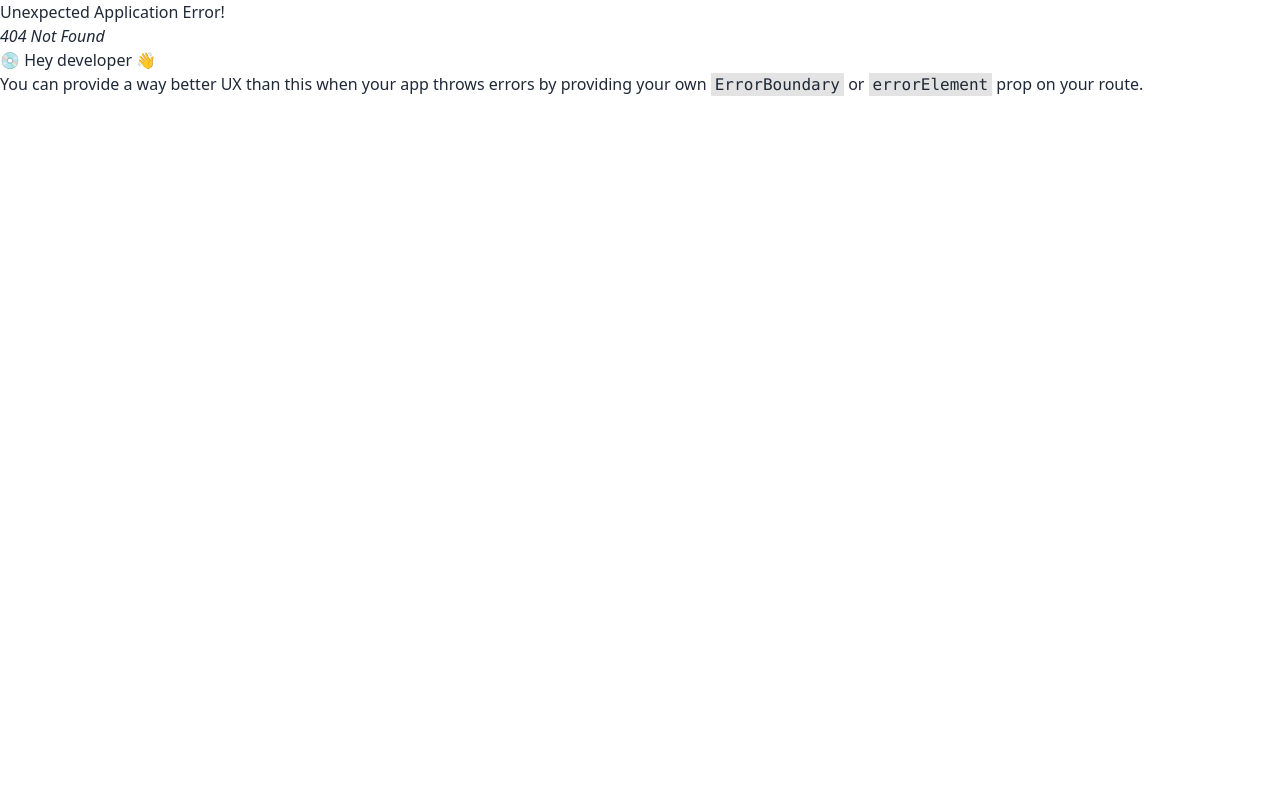
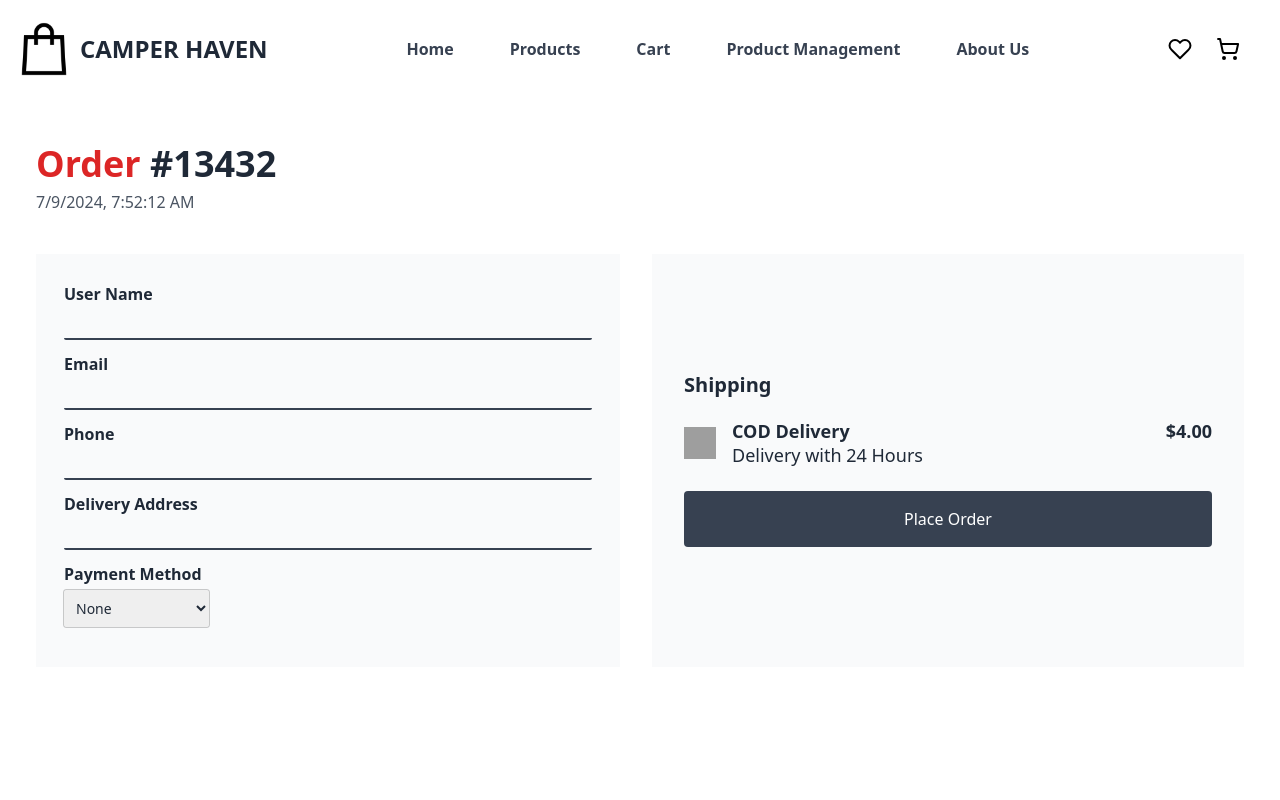
Before and after one commit to mohadeb550/Camper-Haven, a React (Vite) app: page /checkout in a window 1280 px wide. Before the commit this address had no page. Shown: the top 800 px of the page. Built offline with nearby package versions, Linux system fonts and the light colour scheme; grey boxes are pictures that could not be loaded.

Commit message:
added checkout page

```diff
--- a/src/pages/Cart.tsx
+++ b/src/pages/Cart.tsx
@@ -3,6 +3,8 @@ import { RxCross2} from "react-icons/rx";
 import { useAppDispatch, useAppSelector } from "../redux/hooks";
 import { changeQuantity, removeProductFromCart, TCartItem } from "../redux/features/cart/cartSlice";
 import Swal from "sweetalert2";
+import { Link } from "react-router-dom";
+import Container from "../components/layout/Container";
 
 
 
@@ -17,6 +19,7 @@ export default function Cart() {
       const totalPrice = cartItems?.reduce((prevValue, currentValue: TCartItem) => prevValue + (currentValue.quantity * currentValue.price), 0);
       setTotal(totalPrice);
     },[cartItems])
+
 
     const handleChangeQuantity = (productId: string, type: string) => {
       dispatch(changeQuantity({
@@ -51,7 +54,8 @@ export default function Cart() {
 
 
   return (
-   <section className="max-w-[1300px] mx-auto px-4 my-2 md:my-6 lg:my-10 mb-10">
+ <Container>
+    <section className=" my-2 md:my-6 lg:my-10 mb-10">
 
 <div className="flex justify-center items-center mb-6">
 <h2 className="text-2xl md:text-3xl font-extrabold text-gray-700 "> Cart </h2>
@@ -60,8 +64,8 @@ export default function Cart() {
 {/* {isLoading && <span className="loading loading-dots text-orange-600/80 w-10 md:w-14 relative left-2/4"></span> } */}
 
 <div className="flex flex-col">
-  <div className="overflow-x-auto sm:-mx-6 lg:-mx-8">
-    <div className="inline-block min-w-full py-2 sm:px-6 lg:px-8">
+<div className="overflow-x-auto ">
+ <div className="inline-block min-w-full py-2">
    <div className="overflow-hidden">
      <table
        className="min-w-full border text-center text-sm font-light dark:border-neutral-500">
@@ -150,7 +154,9 @@ export default function Cart() {
 </div>
 </div>
 
-<button className="bg-gray-700 rounded-md py-3 px-8 my-4 text-white font-semibold transition-all hover:bg-red-600 text-sm md:text-lg">Place Order</button>
+<Link to={'/checkout'}>
+<button className="bg-gray-700 rounded-md py-3 px-8 my-4 text-white font-semibold transition-all hover:bg-[#471276] text-sm md:text-lg">Place Order</button></Link>
 </section>
+ </Container>
   )
 }
--- /dev/null
+++ b/src/pages/Checkout.tsx
@@ -0,0 +1,99 @@
+
+import { useForm } from 'react-hook-form';
+import Container from '../components/layout/Container';
+import { useNavigate } from 'react-router-dom';
+
+
+const Checkout = () => {
+    const { register, handleSubmit } = useForm();
+    const navigate = useNavigate();
+
+    const onSubmit = (data) => {
+        navigate('/order-successful')
+    }
+
+    return (
+        <Container>
+        <div className="py-14 px-4 md:px-6 2xl:px-20 2xl:container 2xl:mx-auto">
+
+            <div className="flex justify-start item-start space-y-2 flex-col ">
+                <h1 className="text-3xl lg:text-4xl font-semibold leading-7 lg:leading-9  text-gray-800"> <span className="text-red-600">Order </span>#13432</h1>
+                <p className="text-base font-medium leading-6 text-gray-600"> {new Date().toLocaleString()} </p>
+            </div>
+
+
+            <div className="mt-10 flex flex-col xl:flex-row jusitfy-center items-stretch  w-full xl:space-x-8 space-y-4 md:space-y-6 xl:space-y-0">
+                <div className="flex flex-col justify-start items-start w-full space-y-4 md:space-y-6 xl:space-y-8">
+
+                    <div className="flex justify-center md:flex-row flex-col items-stretch w-full space-y-4 md:space-y-0 md:space-x-6 xl:space-x-8">
+
+                         {/* collect user info  */}
+            <form className="flex flex-col lg:flex-row justify-between items-center w-full gap-2 lg:gap-5 xl:gap-8  rounded-md " onSubmit={handleSubmit(onSubmit)}>
+
+<section className='flex-1 w-full bg-gray-50 p-7'>
+    <div className="flex flex-col justify-start items-start mb-3">
+<label className="font-semibold">User Name</label>
+<input type="text" className="bg-transparent outline-none border-b-2 border-gray-700 focus:border-blue-600 w-full py-1 rounded-sm" {...register("userName")} />
+</div>
+
+<div className="flex flex-col justify-start items-start mb-3">
+<label className="font-semibold">Email</label>
+<input type="text" className="bg-transparent outline-none border-b-2 border-gray-700 focus:border-blue-600 w-full py-1 rounded-sm" {...register("email")} />
+</div>
+
+<div className="flex flex-col justify-start items-start mb-3">
+<label className="font-semibold">Phone</label>
+<input type="text" className="bg-transparent outline-none border-b-2 border-gray-700 focus:border-blue-600 w-full py-1 rounded-sm" {...register("phone")} />
+</div>
+
+<div className="flex flex-col justify-start items-start mb-3">
+<label className="font-semibold">Delivery Address</label>
+<input type="text" className="bg-transparent outline-none border-b-2 border-gray-700 focus:border-blue-600 w-full py-1 rounded-sm" {...register("deliveryAddress")} />
+</div>
+
+<div className="flex flex-col justify-start items-start mb-3">
+<label className="font-semibold">Payment Method</label>
+<select className=" max-w-xs outline p-2 mt-1 outline-black/20 rounded-sm outline-1 text-xs md:text-sm " {...register("paymentMethod")} >
+              <option disabled selected>None</option>
+              <option value='cod'>Cash on delivery</option>
+              <option value='stripe'>Strip Payment</option>
+        </select>
+</div>
+
+</section>
+
+
+<div className="flex-1 w-full h-full flex flex-col justify-center px-4 py-6 md:p-6 xl:p-8 space-y-6   bg-gray-50">
+                            <h3 className="text-xl font-semibold leading-5 text-gray-800">Shipping</h3>
+                            <div className="flex justify-between items-start w-full">
+                                <div className="flex justify-center items-center space-x-4">
+                                    <div className="w-8 h-8">
+                                        <img className="w-full h-full" alt="logo" src="https://i.ibb.co/L8KSdNQ/image-3.png" />
+                                    </div>
+                                    <div className="flex flex-col justify-start items-center">
+                                        <p className="text-lg leading-6 font-semibold text-gray-800">
+                                            COD Delivery
+                                            <br />
+                                            <span className="font-normal">Delivery with 24 Hours</span>
+                                        </p>
+                                    </div>
+                                </div>
+                                <p className="text-lg font-semibold leading-6 text-gray-800">$4.00</p>
+                            </div>
+                            <div className="w-full flex justify-center items-center">
+                                <button type='submit' onSubmit={onSubmit} className="hover:bg-gray-600 py-5 w-96 md:w-full bg-gray-700 text-base font-medium leading-4 text-white rounded" >Place Order</button>
+                            </div>
+                        </div>
+
+</form>
+
+                    </div>
+                </div>
+
+            </div>
+        </div>
+        </Container>
+    );
+};
+
+export default Checkout;
--- /dev/null
+++ b/src/pages/OrderSuccessPage.tsx
@@ -0,0 +1,32 @@
+
+import { Link } from 'react-router-dom';
+
+export default function OrderSuccessPage() {
+
+    return ( <>
+       <div className='max-w-5xl mx-auto'>
+
+<div className="">
+      <div className="bg-white p-6  md:mx-auto">
+        <svg viewBox="0 0 24 24" className="text-green-600 w-16 h-16 mx-auto my-6">
+            <path fill="currentColor"
+                d="M12,0A12,12,0,1,0,24,12,12.014,12.014,0,0,0,12,0Zm6.927,8.2-6.845,9.289a1.011,1.011,0,0,1-1.43.188L5.764,13.769a1,1,0,1,1,1.25-1.562l4.076,3.261,6.227-8.451A1,1,0,1,1,18.927,8.2Z">
+            </path>
+        </svg>
+        <div className="text-center">
+            <h3 className="md:text-2xl text-base text-gray-900 font-semibold text-center">Order Placed Successfully!</h3>
+            <p className="text-gray-600 my-2">Thank you for ordering products from our site.</p>
+            <p>Have a great day!  </p>
+            <div className="py-10 text-center">
+                <Link to="/products" className="px-12 bg-gray-700 hover:bg-black-600 rounded text-white font-semibold py-3">
+                    GO BACK
+               </Link>
+            </div>
+        </div>
+    </div>
+  </div>
+       </div>
+    </>
+    )
+
+}
```
Also changed, not shown: src/routes/router.tsx (+10 -0 lines). Lines whose indentation alone changed are shown as unchanged.
